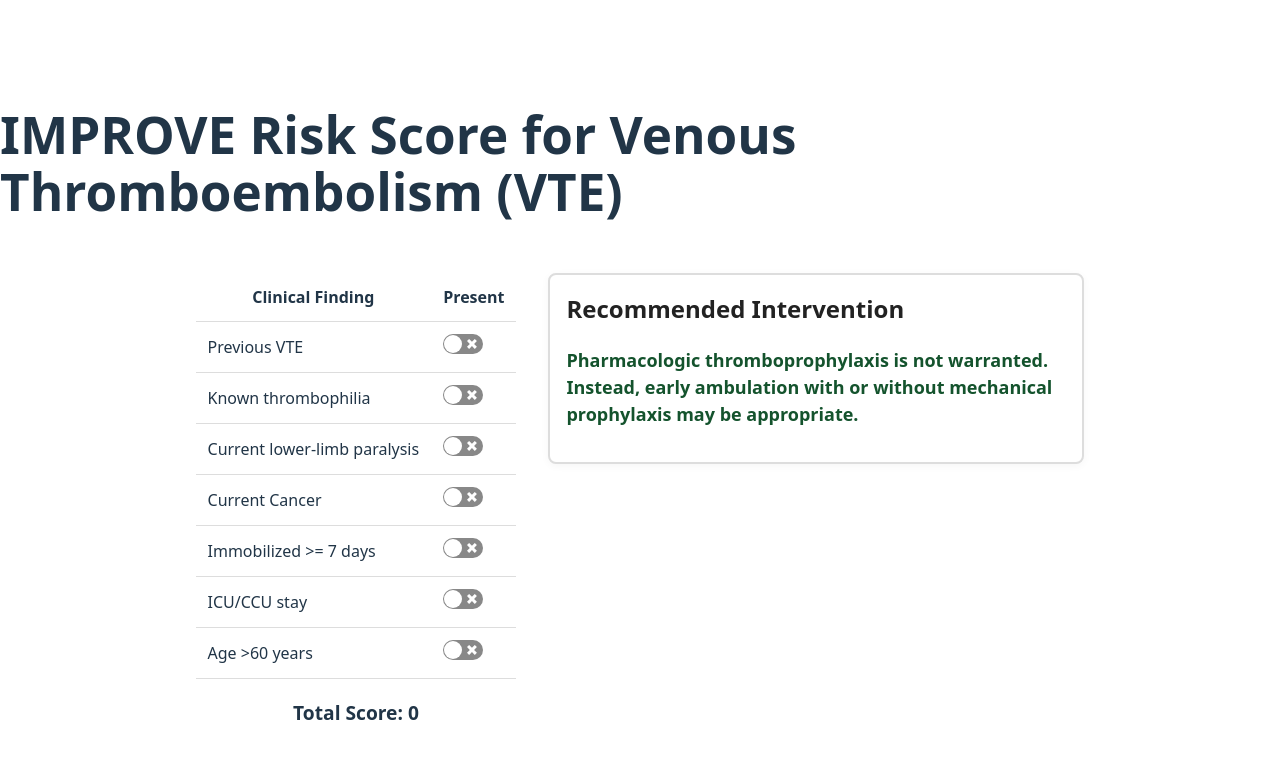
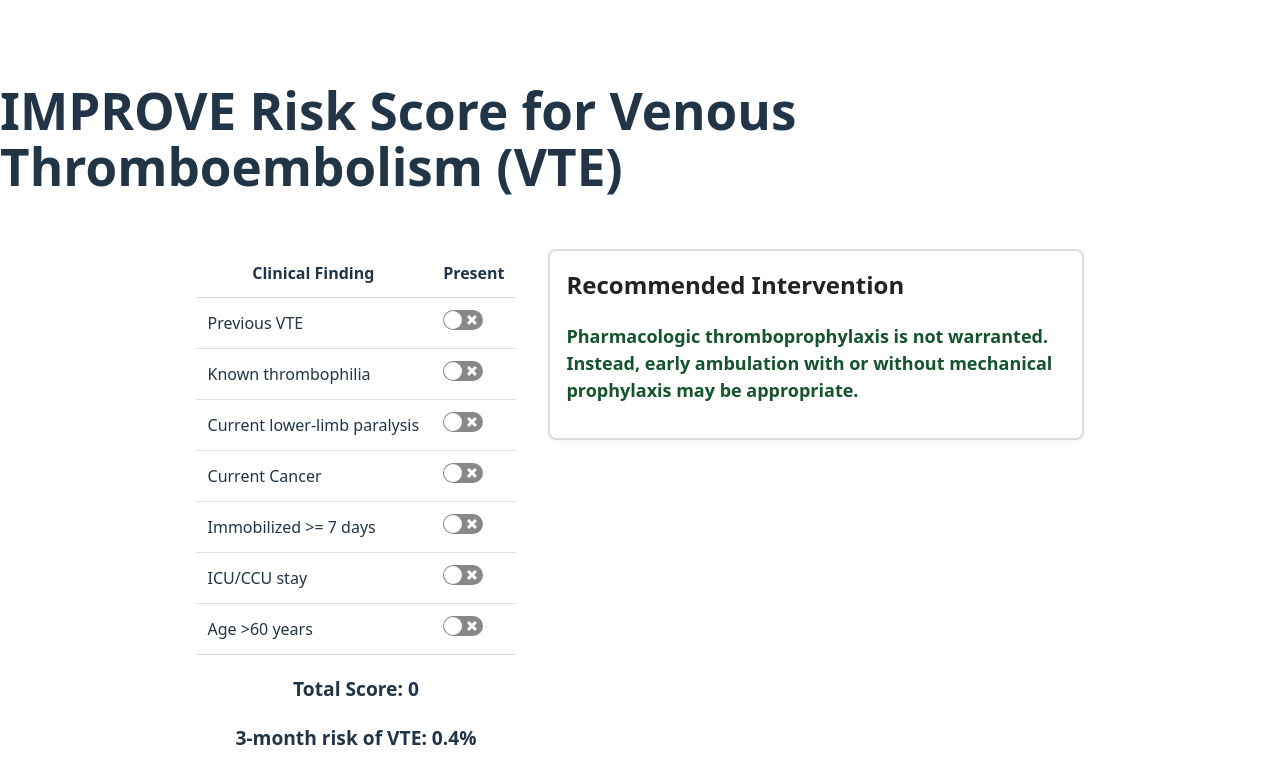
Before and after one commit to mpegram3rd/vte-med-cacl, a React (Vite) app: page / in a window 1280 px wide. Shown: the top 784 px of the page. Built offline with nearby package versions, Linux system fonts and the light colour scheme.

Commit message:
Vibe coded the 3 month risk score based on data in the evidence tab of https://www.mdcalc.com/calc/10349/improve-risk-score-venous-thromboembolism-vte\#evidence

```diff
--- a/src/App.jsx
+++ b/src/App.jsx
@@ -63,6 +63,18 @@ const App = () => {
         });
     }
 
+    // Helper to calculate 3-month risk of VTE
+    const getVTERisk = (score) => {
+        if (score === 0) return '0.4%';
+        if (score === 1) return '0.6%';
+        if (score === 2) return '1.0%';
+        if (score === 3) return '1.7%';
+        if (score === 4) return '2.9%';
+        if (score >= 5 && score <= 10) return '7.2%';
+        if (score > 10) return '>7.2%';
+        return '-';
+    }
+
     return (
         <TableContainer>
             <h1>IMPROVE Risk Score for Venous Thromboembolism (VTE)</h1>
@@ -108,6 +120,9 @@ const App = () => {
                         </tbody>
                     </Table>
                     <ScoreDisplay>Total Score: {score}</ScoreDisplay>
+                    <ScoreDisplay>
+                        3-month risk of VTE: {getVTERisk(score)}
+                    </ScoreDisplay>
                 </div>
                 <div style={{
                     flex: '0 0 500px',
```
Also changed, not shown: 1 other file (tests, documents, lock files or other folders).
